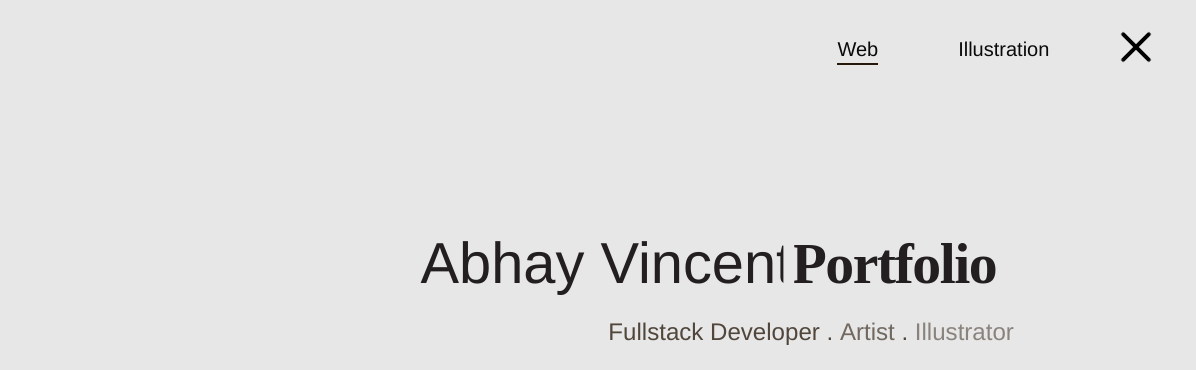
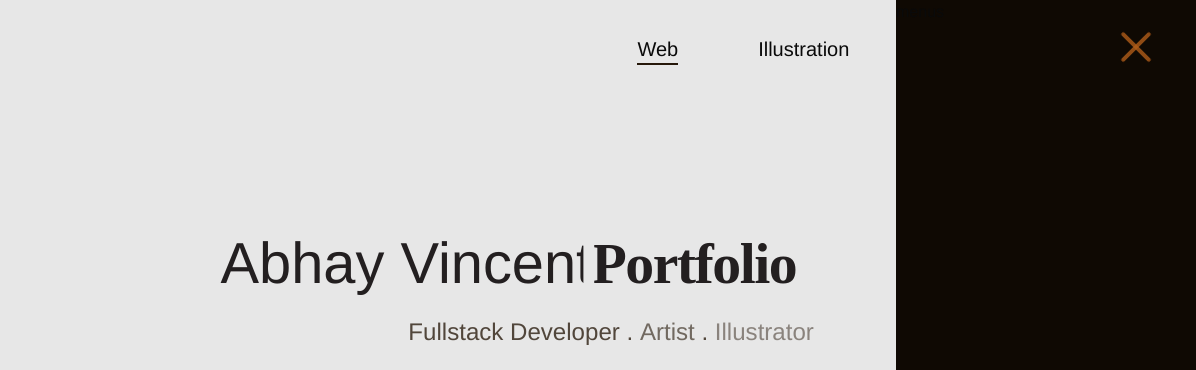
Before and after one commit to abhaykvincent/portfolio-2020, a website: page index.html in a window 1280 px wide. Both pictures are taken after a click on the button 1219 px from the left and 50 px from the top of the page. Shown: the top 370 px of the page, 84-1280 px from the left. Drawn offline with nearby package versions, Linux system fonts and the light colour scheme.

Commit message:
side menu function complete

```diff
--- a/index.html
+++ b/index.html
@@ -27,6 +27,9 @@
             </button>
         </div>
     </header>
+    <aside class="right-menu">
+        menus
+    </aside>
     <main>
         <article class="splash grid-x">
             <div class="large-2  medium-2  left hide-for-small-only">
--- a/src/scripts/app.js
+++ b/src/scripts/app.js
@@ -89,17 +89,50 @@ $(document).ready(function () {
         ease: 'ease-in'
     })
     //onclicks
+    gsap.to("aside.right-menu",{
+        x: 300,
+        duration: 0.25
+    });
     $("button.hamburger").click(function (e) {
         e.preventDefault();
         if($(this).data("is-active")!=true)
         {
             $(this).addClass("is-active");
             $(this).data("is-active",!$(this).data("is-active"));
+
+            let hamTl = gsap.timeline();
+            hamTl.to(".splashPortfolioName",{
+                x: -200,
+                duration: 0.25
+            });
+
+            hamTl.to("aside.right-menu",{
+                x: 0,
+                duration: 0.25
+            });
+            $(".roles").css("transform", "translateX(-200px)");
+            $(".hamburger").css("z-index", "305");
+            $("body").css("position", "fixed");
+            $(".circles").css("margin-top", "150vh");
         }
         else
         {
             $(this).removeClass("is-active");
             $(this).data("is-active",!$(this).data("is-active"));
+
+            let hamTl = gsap.timeline();
+            hamTl.to(".splashPortfolioName",{
+                x: 0,
+                duration: 0.25
+            });
+            hamTl.to("aside.right-menu",{
+                x: 300,
+                duration: 0.25
+            });
+            $(".roles").css("transform", "translateX(0px)");
+            $("body").css("position", "relative");
+            $(".hamburger").css("z-index", "305");
+            $(".circles").css("margin-top", "0vh");
         }
         console.log($(this).data("is-active"))
     });
--- a/src/stylesheets/style.scss
+++ b/src/stylesheets/style.scss
@@ -72,7 +72,14 @@ body {
             transform: translateX(-40px);
         }
     }
-
+    aside.right-menu{
+        position: fixed;
+        top: 0px;
+        right:0px;
+        width: 300px;
+        height: 100vh;
+        background-color: #0f0903;
+    }
     main {
         width: 100vw;
         overflow: hidden;
--- a/src/stylesheets/vendor/_hamburger.scss
+++ b/src/stylesheets/vendor/_hamburger.scss
@@ -25,7 +25,8 @@
     .hamburger.is-active .hamburger-inner,
     .hamburger.is-active .hamburger-inner::before,
     .hamburger.is-active .hamburger-inner::after {
-      background-color: #000; }
+      background-color: rgb(218, 114, 30);
+    opacity: 0.8;}
 
   .hamburger-box {
     width: 40px;
```
Also changed, not shown: src/stylesheets/style.css, 1 other file.
